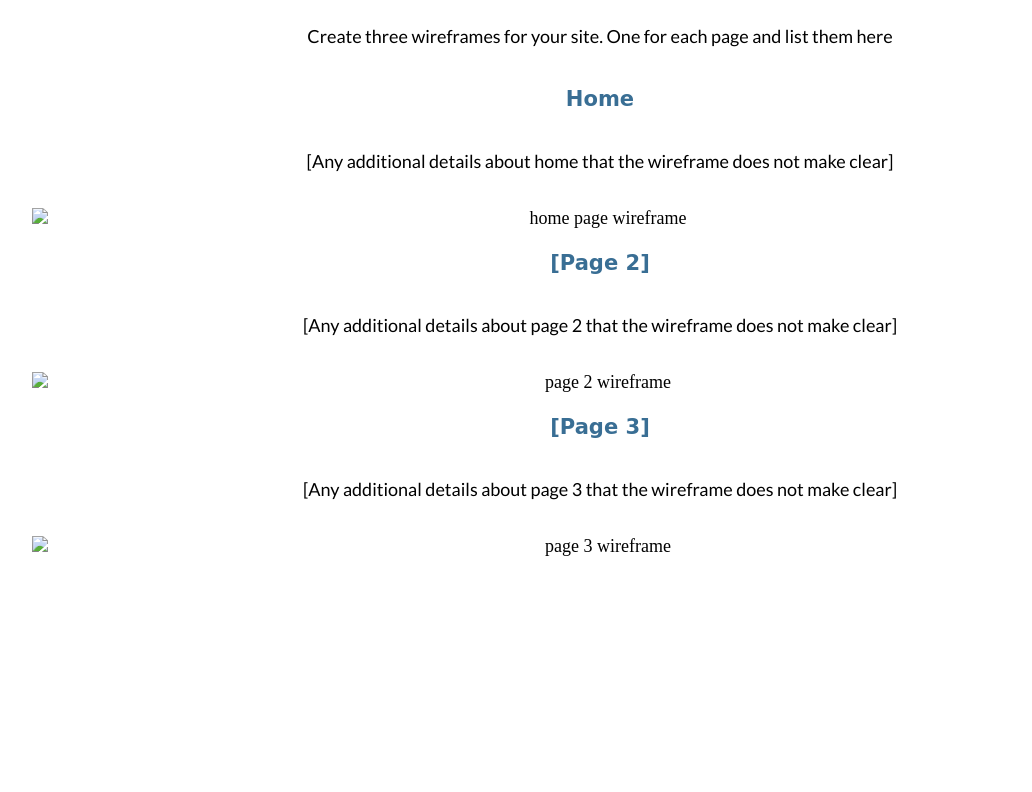
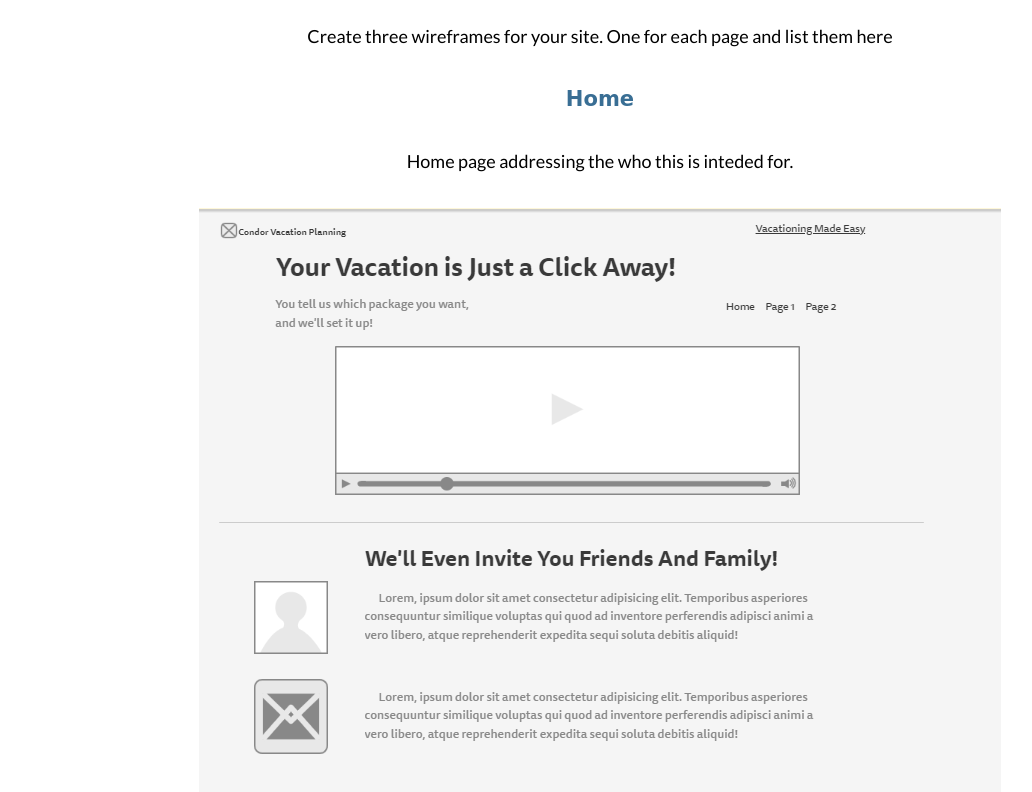
Before and after one commit to nathanharris90/wdd130, a plain HTML site: page condor/site-plan.html in a window 1280 px wide. Shown: the part 8020-8812 px from the top of the page, without its empty margins (40-1072 px from the left). Before the commit the page ends 8649 px from the top, so only its background shows below. Drawn offline with Linux system fonts and the light colour scheme; a web font is replaced by a local one.

Commit message:
wireframes for personal site plan

```diff
--- a/condor/site-plan.html
+++ b/condor/site-plan.html
@@ -159,21 +159,21 @@
 
       <h3>Home</h3>
       <p>
-        [Any additional details about home that the wireframe does not make clear]
+        Home page addressing the who this is inteded for.
       </p>
-      <img src="#" alt="home page wireframe">
+      <img src="./images/homewire.png" alt="home page wireframe">
 
       <h3>[Page 2]</h3>
       <p>
-        [Any additional details about page 2 that the wireframe does not make clear]
+        Page 2 addressing what this site does.
       </p>
-      <img src="#" alt="page 2 wireframe">
+      <img src="./images/page1wire.png" alt="page 2 wireframe">
 
       <h3>[Page 3]</h3>
       <p>
-        [Any additional details about page 3 that the wireframe does not make clear]
+        Page 3 addressing the "why us" with testimonials.
       </p>
-      <img src="#" alt="page 3 wireframe">
+      <img src="./images/page2wire.png" alt="page 3 wireframe">
     </main>
 
 
```
Also changed, not shown: condor/images/homewire.png (added), condor/images/page1wire.png (added), condor/images/page2wire.png (added).
